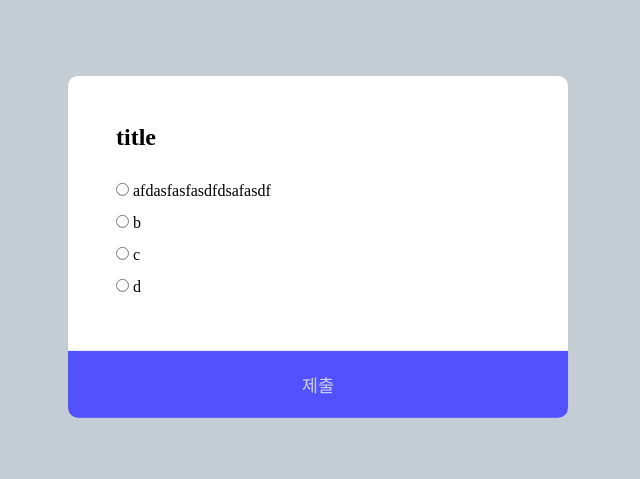
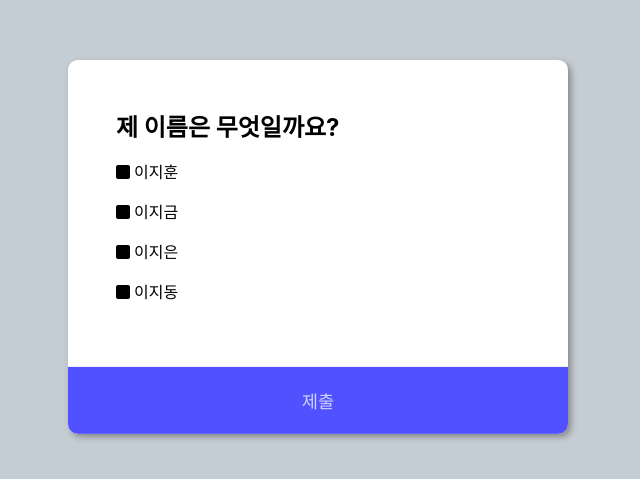
Before and after one commit to JiHoon-0330/quiz-app, a plain HTML site: page index.html in a window 1280 px wide. Shown: the part 153-632 px from the top of the page, without its empty margins (322-962 px from the left). Drawn offline with Linux system fonts and the light colour scheme.

Commit message:
기능구현

```diff
--- a/index.css
+++ b/index.css
@@ -2,6 +2,9 @@
   margin: 0;
   padding: 0;
   box-sizing: border-box;
+  outline: none;
+  font-family: -apple-system, BlinkMacSystemFont, "Segoe UI", Roboto, Oxygen,
+    Ubuntu, Cantarell, "Open Sans", "Helvetica Neue", sans-serif;
 }
 
 body {
@@ -18,18 +21,41 @@ body {
   border-radius: 10px;
   overflow: hidden;
   min-width: 500px;
+  box-shadow: 3px 3px 6px rgb(136, 136, 136);
 }
 
 .quiz__main {
   padding: 3em;
 }
-h2 {
-  margin-bottom: 1em;
+
+ul li {
+  list-style: none;
+  margin: 1em 0;
 }
 
-li {
-  list-style: none;
-  line-height: 2em;
+input {
+  display: none;
+}
+
+label {
+  font-weight: 500;
+}
+
+label::before {
+  font-family: FontAwesome;
+  content: "\f0c8  ";
+  /* content: "\f14a"; */
+}
+
+input:checked ~ label::before {
+  font-family: FontAwesome;
+  /* content: "\f0c8"; */
+  content: "\f14a   ";
+}
+
+label,
+button {
+  cursor: pointer;
 }
 
 button {
@@ -40,3 +66,7 @@ button {
   padding: 1.2em;
   font-size: 1.1em;
 }
+
+button:hover {
+  background-color: rgb(25, 25, 255);
+}
--- a/index.html
+++ b/index.html
@@ -4,33 +4,37 @@
     <meta charset="UTF-8" />
     <meta name="viewport" content="width=device-width, initial-scale=1.0" />
     <title>Document</title>
+    <script
+      src="https://kit.fontawesome.com/20fc56bb28.js"
+      crossorigin="anonymous"
+    ></script>
     <link rel="stylesheet" href="index.css" />
     <script src="index.js" defer></script>
   </head>
   <body>
     <div class="quiz__container">
       <div class="quiz__main">
-        <h2 class="title">title</h2>
+        <h2 class="title question"></h2>
         <ul>
           <li>
             <input type="radio" name="answer" id="a" />
-            <label for="a">afdasfasfasdfdsafasdf</label>
+            <label for="a" class="a"></label>
           </li>
           <li>
             <input type="radio" name="answer" id="b" />
-            <label for="b">b</label>
+            <label for="b" class="b"></label>
           </li>
           <li>
             <input type="radio" name="answer" id="c" />
-            <label for="c">c</label>
+            <label for="c" class="c"></label>
           </li>
           <li>
             <input type="radio" name="answer" id="d" />
-            <label for="d">d</label>
+            <label for="d" class="d"></label>
           </li>
         </ul>
       </div>
-      <button>제출</button>
+      <button type="button">제출</button>
     </div>
   </body>
 </html>
--- a/index.js
+++ b/index.js
@@ -4,14 +4,16 @@ const quiz = [
     a: "이지훈",
     b: "이지금",
     c: "이지은",
-    d: "이지동"
+    d: "이지동",
+    answer: "a"
   },
   {
     question: "아이유 팬카페 이름은?",
     a: "아이유",
     b: "이지금",
     c: "유애나",
-    d: "블루밍"
+    d: "블루밍",
+    answer: "c"
   }
   //   {
   //     question: "",
@@ -21,3 +23,37 @@ const quiz = [
   //     d: ""
   //   }
 ];
+
+let currentQuestion = 0;
+
+const loadQuiz = () => {
+  for (let keys in quiz[currentQuestion]) {
+    if (keys === "answer") {
+      break;
+    }
+    document.querySelector(`.${keys}`).textContent =
+      quiz[currentQuestion][keys];
+  }
+};
+
+document.querySelector("button").addEventListener("click", () => {
+  const { answer } = quiz[currentQuestion];
+  console.log(
+    ``,
+    document.querySelector("input[name='answer']:checked").id,
+    answer
+  );
+  if (answer === document.querySelector("input[name='answer']:checked").id) {
+    if (currentQuestion < quiz.length - 1) {
+      currentQuestion++;
+      loadQuiz();
+      document.querySelector(`#${answer}`).checked = false;
+    } else {
+      alert("모든 퀴즈를 풀었습니다");
+    }
+  } else {
+    alert("다시 한 번 생각해보세요");
+  }
+});
+
+loadQuiz();
```
